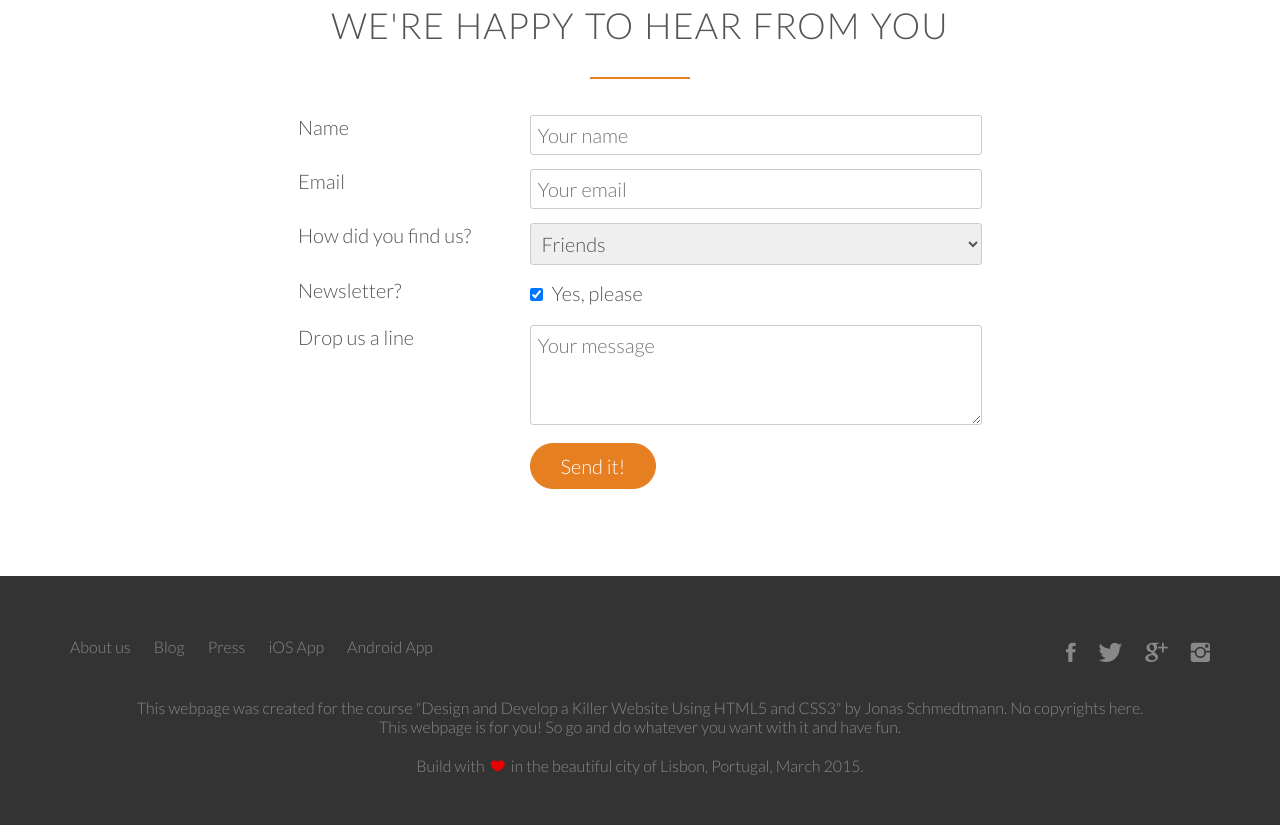
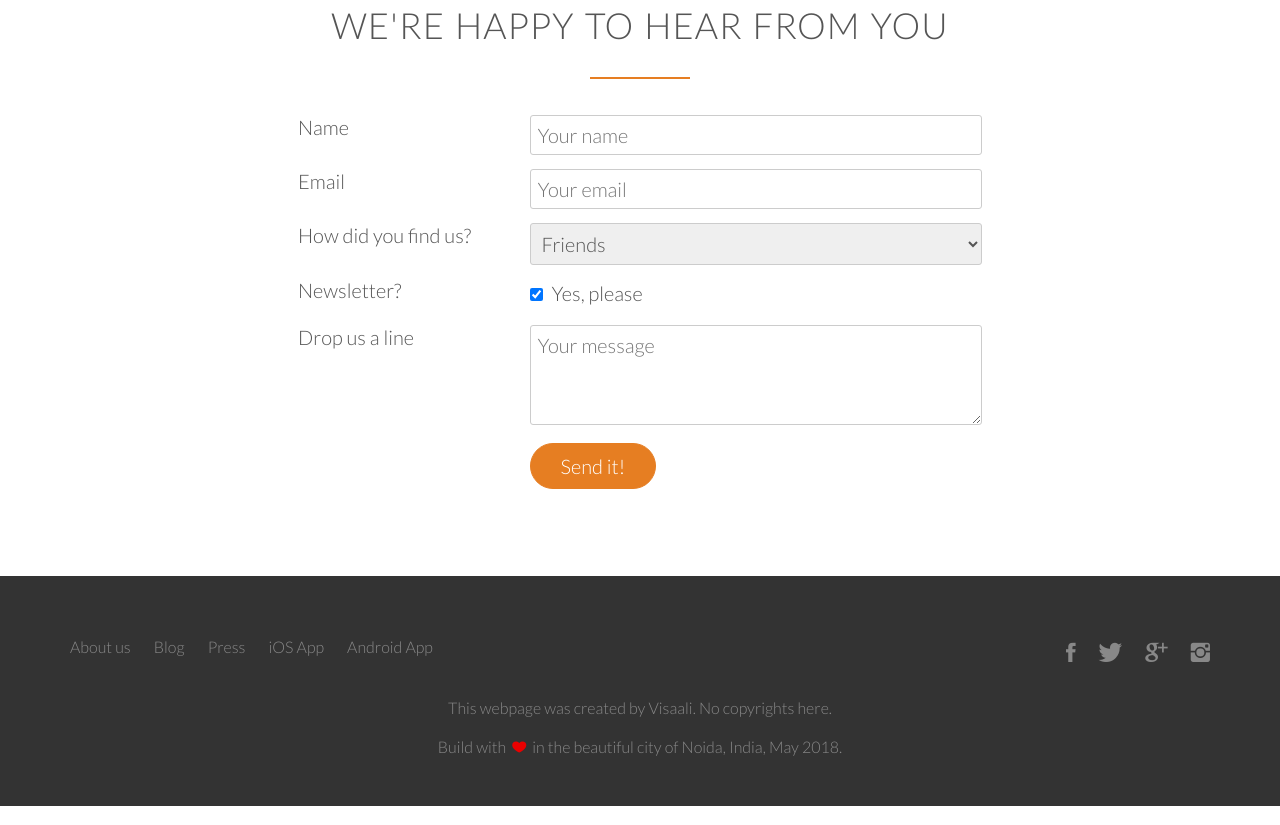
Before and after one commit to Visaali95/omnifood, a plain HTML site: page index.html in a window 1280 px wide. Shown: the part 4737-5562 px from the top of the page. Drawn offline with nearby package versions, Linux system fonts and the light colour scheme; a script that the page names is missing; files whose address does not match are found by name.

Commit message:
footer changes

```diff
--- a/index.html
+++ b/index.html
@@ -406,11 +406,11 @@ I was looking for a quick and easy food delivery service in San Franciso. I trie
             </div>
             <div class="row">
                 <p>
-                    This webpage was created for the course "Design and Develop a Killer Website Using HTML5 and CSS3" by Jonas Schmedtmann. No copyrights here.<br>
-                    This webpage is for you! So go and do whatever you want with it and have fun.
+                    This webpage was created by Visaali. No copyrights here.<br>
+
                 </p>
                 <p>
-                    Build with <i class="ion-ios-heart" style="color: #ea0000; padding: 0 3px;"></i> in the beautiful city of Lisbon, Portugal, March 2015.
+                    Build with <i class="ion-ios-heart" style="color: #ea0000; padding: 0 3px;"></i> in the beautiful city of Noida, India, May 2018.
                 </p>
             </div>
         </footer>
```
